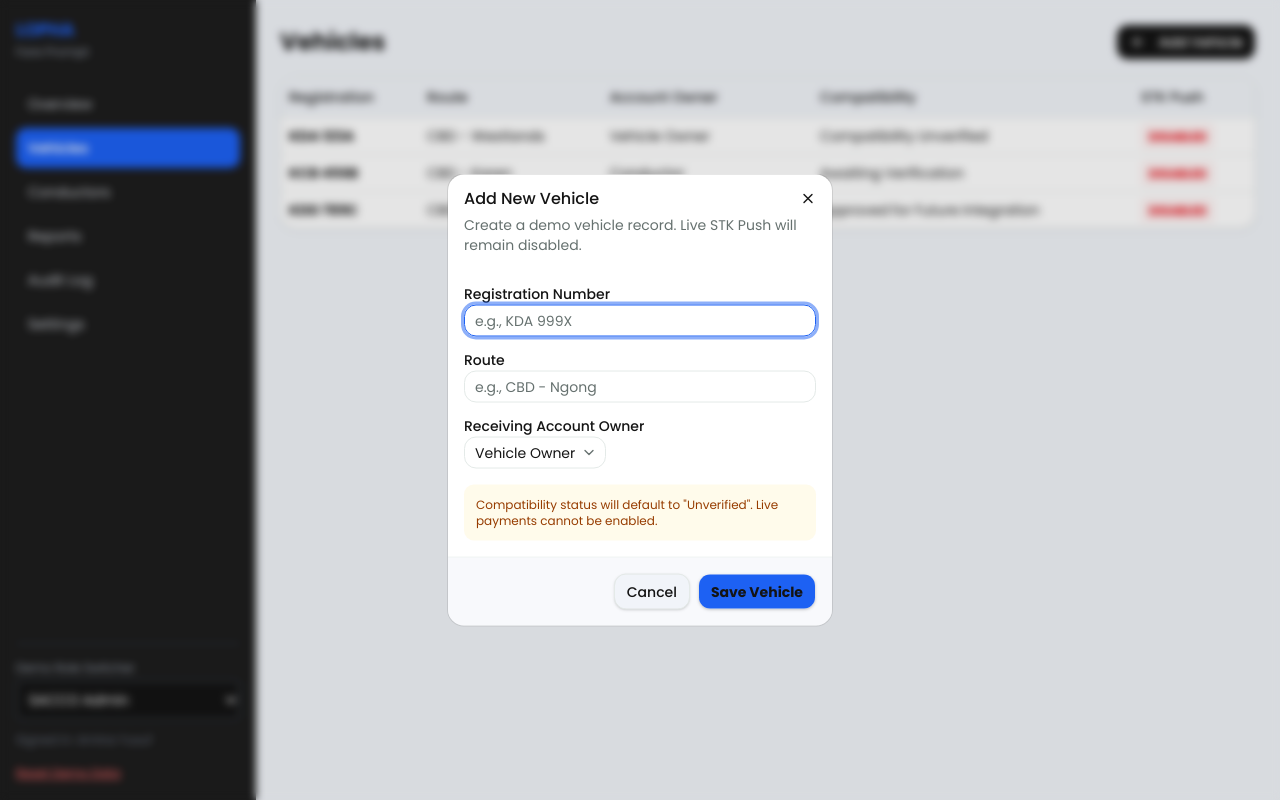
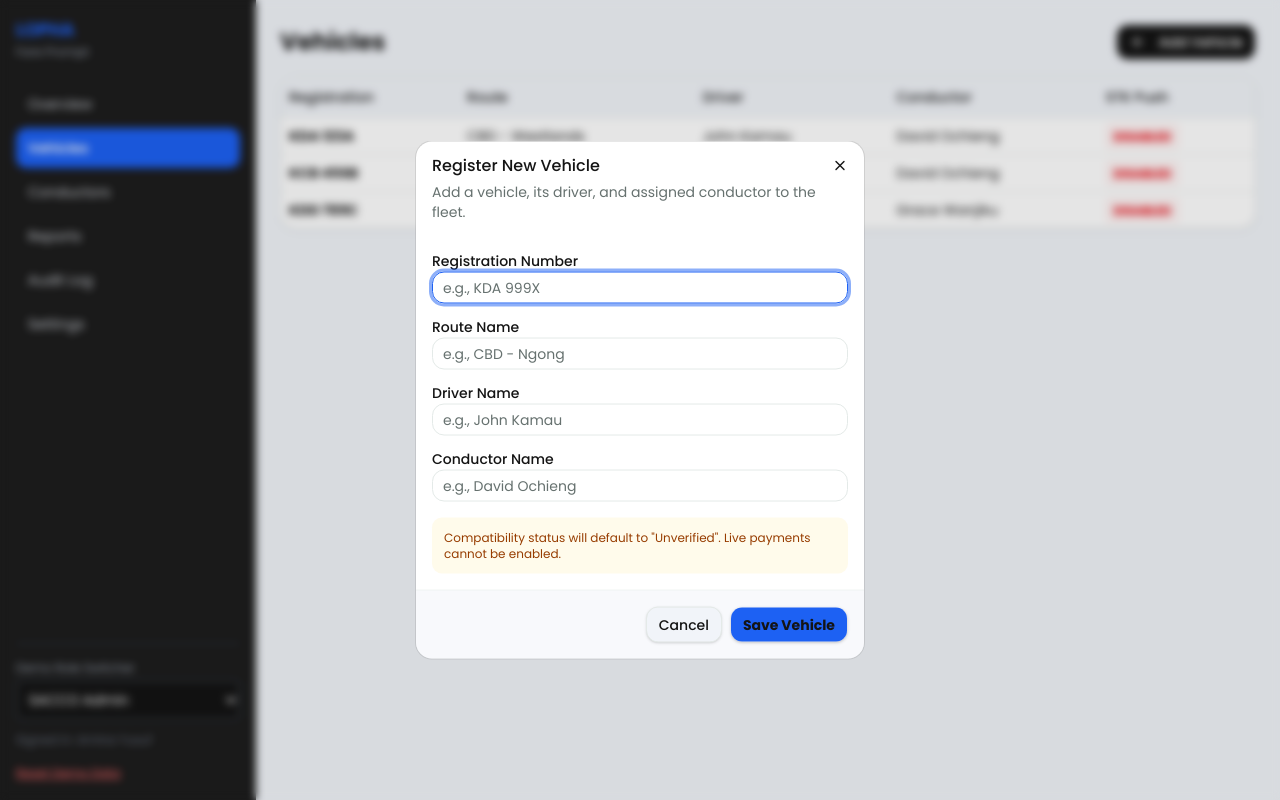
Before and after one commit to kin-s/lopha-fare-prompt, a Next.js app: page /dashboard/vehicles in a window 1280 px wide. Both pictures are taken after a click on the button "Add Vehicle". Built offline with nearby package versions, Linux system fonts and the light colour scheme.

Commit message:
Added driver and conductor fields to vehicle registration

```diff
--- a/src/app/dashboard/conductors/page.tsx
+++ b/src/app/dashboard/conductors/page.tsx
@@ -1,23 +1,11 @@
 'use client';
 import { useDemoStore } from '@/lib/demo-store';
 import { Table, TableBody, TableCell, TableHead, TableHeader, TableRow } from '@/components/ui/table';
-import { Select, SelectContent, SelectItem, SelectTrigger, SelectValue } from '@/components/ui/select';
 import { PageLoader } from '@/components/ui/page-loader';
 
 export default function ConductorsPage() {
-  const { vehicles, updateVehicle, hydrated } = useDemoStore();
+  const { vehicles, hydrated } = useDemoStore();
   if (!hydrated) return <PageLoader />;
-
-  const conductors = [
-    { id: 'cond-01', name: 'David Ochieng' },
-    { id: 'cond-02', name: 'Grace Wanjiku' },
-  ];
-
-  const handleAssign = (vehicleId: string, conductorId: string | null) => {
-    if (!conductorId) return;
-    const v = vehicles.find(x => x.id === vehicleId);
-    if (v) updateVehicle({ ...v, assignedConductorId: conductorId });
-  };
 
   return (
     <div className="p-4 md:p-6 max-w-6xl mx-auto space-y-4">
@@ -36,18 +24,7 @@ export default function ConductorsPage() {
               <TableRow key={v.id} className="hover:bg-lopha-light/50 transition-colors">
                 <TableCell className="font-bold">{v.registrationNumber}</TableCell>
                 <TableCell>{v.routeName}</TableCell>
-                <TableCell>
-                  <Select value={v.assignedConductorId} onValueChange={(val) => handleAssign(v.id, val)}>
-                    <SelectTrigger className="w-[200px] h-9 border-lopha-border bg-white">
-                      <SelectValue placeholder="Unassigned" />
-                    </SelectTrigger>
-                    <SelectContent>
-                      {conductors.map(c => (
-                        <SelectItem key={c.id} value={c.id}>{c.name}</SelectItem>
-                      ))}
-                    </SelectContent>
-                  </Select>
-                </TableCell>
+                <TableCell className="font-medium">{v.assignedConductorName}</TableCell>
               </TableRow>
             ))}
           </TableBody>
--- a/src/app/dashboard/new-request/page.tsx
+++ b/src/app/dashboard/new-request/page.tsx
@@ -13,7 +13,7 @@ import { ShieldAlert, CheckCircle2, Loader2, MessageSquare, XCircle } from 'luci
 export default function NewRequestPage() {
   const { addTransaction, currentUser, vehicles, hydrated } = useDemoStore();
 
-  const myVehicles = vehicles.filter(v => v.assignedConductorId === currentUser.id);
+  const myVehicles = vehicles.filter(v => v.assignedConductorName === currentUser.name);
 
   const [vehicleId, setVehicleId] = useState<string>(myVehicles[0]?.id || '');
   const [amount, setAmount] = useState<number>(50);
--- a/src/app/dashboard/page.tsx
+++ b/src/app/dashboard/page.tsx
@@ -9,7 +9,8 @@ export default function DashboardHome() {
   const { currentUser, currentRole, transactions, vehicles, hydrated } = useDemoStore();
   if (!hydrated) return <PageLoader />;
 
-  const myVehicles = vehicles.filter(v => v.assignedConductorId === currentUser.id || currentRole === 'admin');
+  // FIX: Changed from assignedConductorId to assignedConductorName
+  const myVehicles = vehicles.filter(v => v.assignedConductorName === currentUser.name || currentRole === 'admin');
   const todayTxs = transactions.filter(t => new Date(t.createdAt).toDateString() === new Date().toDateString());
 
   return (
@@ -56,7 +57,6 @@ export default function DashboardHome() {
         </div>
       </div>
 
-      {/* Only show the big New Fare Request button to Conductors */}
       {currentRole === 'conductor' && (
         <div className="grid gap-4 md:grid-cols-1">
           <Link href="/dashboard/new-request">
@@ -67,7 +67,6 @@ export default function DashboardHome() {
         </div>
       )}
 
-      {/* Recent Activity (Only for Conductors) */}
       {currentRole === 'conductor' && todayTxs.length > 0 && (
         <div>
           <h2 className="text-sm font-bold text-lopha-charcoal mb-2">Recent Activity</h2>
--- a/src/app/dashboard/vehicles/page.tsx
+++ b/src/app/dashboard/vehicles/page.tsx
@@ -5,7 +5,7 @@ import { VehicleFormDialog } from '@/components/admin/vehicle-form-dialog';
 import { PageLoader } from '@/components/ui/page-loader';
 
 export default function VehiclesPage() {
-  const { vehicles, hydrated } = useDemoStore();
+  const { vehicles, drivers, hydrated } = useDemoStore();
   if (!hydrated) return <PageLoader />;
 
   return (
@@ -20,23 +20,26 @@ export default function VehiclesPage() {
             <TableRow>
               <TableHead>Registration</TableHead>
               <TableHead>Route</TableHead>
-              <TableHead>Account Owner</TableHead>
-              <TableHead>Compatibility</TableHead>
+              <TableHead>Driver</TableHead>
+              <TableHead>Conductor</TableHead>
               <TableHead>STK Push</TableHead>
             </TableRow>
           </TableHeader>
           <TableBody>
-            {vehicles.map(v => (
+            {vehicles.map(v => {
+              const driver = drivers.find(d => d.id === v.assignedDriverId);
+              return (
                 <TableRow key={v.id} className="hover:bg-lopha-light/50 transition-colors">
                   <TableCell className="font-bold">{v.registrationNumber}</TableCell>
                   <TableCell>{v.routeName}</TableCell>
-                <TableCell>{v.receivingAccount.ownershipCategory}</TableCell>
-                <TableCell className="text-sm">{v.receivingAccount.compatibilityStatus}</TableCell>
+                  <TableCell>{driver?.name || 'Unassigned'}</TableCell>
+                  <TableCell>{v.assignedConductorName || 'Unassigned'}</TableCell>
                   <TableCell>
                     <span className="text-xs font-bold text-red-600 bg-red-50 px-2 py-1 rounded">DISABLED</span>
                   </TableCell>
                 </TableRow>
-            ))}
+              );
+            })}
           </TableBody>
         </Table>
       </div>
--- a/src/components/admin/vehicle-form-dialog.tsx
+++ b/src/components/admin/vehicle-form-dialog.tsx
@@ -4,32 +4,39 @@ import { Button } from '@/components/ui/button';
 import { Input } from '@/components/ui/input';
 import { Label } from '@/components/ui/label';
 import { Dialog, DialogContent, DialogHeader, DialogTitle, DialogTrigger, DialogFooter, DialogDescription } from '@/components/ui/dialog';
-import { Select, SelectContent, SelectItem, SelectTrigger, SelectValue } from '@/components/ui/select';
 import { useDemoStore } from '@/lib/demo-store';
 import { Vehicle } from '@/types';
 import { Plus } from 'lucide-react';
 
 export function VehicleFormDialog() {
-  const { addVehicle } = useDemoStore();
+  const { addVehicle, addDriver } = useDemoStore();
   const [open, setOpen] = useState(false);
+
   const [reg, setReg] = useState('');
   const [route, setRoute] = useState('');
-  const [owner, setOwner] = useState<string>('Vehicle Owner');
+  const [driverName, setDriverName] = useState('');
+  const [conductorName, setConductorName] = useState('');
 
   const handleSubmit = (e: React.FormEvent) => {
     e.preventDefault();
-    if (!reg || !route) return;
+    if (!reg || !route || !driverName || !conductorName) return;
 
+    // 1. Create the driver record
+    const newDriverId = crypto.randomUUID();
+    addDriver({ id: newDriverId, name: driverName, phone: '07XX***XXX' });
+
+    // 2. Create the vehicle record
     const newVehicle: Vehicle = {
       id: crypto.randomUUID(),
       registrationNumber: reg.toUpperCase(),
       routeName: route,
-      assignedConductorId: 'cond-01', // Default assign to cond-01 for demo
+      assignedDriverId: newDriverId,
+      assignedConductorName: conductorName,
       status: 'Active',
       receivingAccount: {
-        vehicleId: crypto.randomUUID(), // Simplified for demo
+        vehicleId: crypto.randomUUID(),
         accountType: 'Pochi la Biashara',
-        ownershipCategory: owner as any,
+        ownershipCategory: 'Vehicle Owner', // Default for new vehicles
         maskedIdentifier: '****' + Math.floor(1000 + Math.random() * 9000),
         compatibilityStatus: 'Compatibility Unverified',
         liveStkPushEnabled: false,
@@ -38,49 +45,47 @@ export function VehicleFormDialog() {
 
     addVehicle(newVehicle);
     setOpen(false);
-    setReg('');
-    setRoute('');
+
+    // Reset form
+    setReg(''); setRoute(''); setDriverName(''); setConductorName('');
   };
 
   return (
     <Dialog open={open} onOpenChange={setOpen}>
-      <DialogTrigger render={
-        <Button className="bg-lopha-charcoal text-white hover:bg-black" />
-      }>
+      <DialogTrigger render={<Button className="bg-lopha-charcoal text-white hover:bg-black" />}>
         <Plus className="h-4 w-4 mr-2" /> Add Vehicle
       </DialogTrigger>
 
-      <DialogContent className="border-lopha-border">
+      <DialogContent className="border-lopha-border sm:max-w-md">
         <DialogHeader>
-          <DialogTitle className="text-lopha-charcoal">Add New Vehicle</DialogTitle>
+          <DialogTitle className="text-lopha-charcoal">Register New Vehicle</DialogTitle>
           <DialogDescription>
-            Create a demo vehicle record. Live STK Push will remain disabled.
+            Add a vehicle, its driver, and assigned conductor to the fleet.
           </DialogDescription>
         </DialogHeader>
+
         <form onSubmit={handleSubmit} className="space-y-4 pt-4">
           <div>
             <Label>Registration Number</Label>
             <Input value={reg} onChange={e => setReg(e.target.value)} placeholder="e.g., KDA 999X" className="mt-1 border-lopha-border" required />
           </div>
           <div>
-            <Label>Route</Label>
+            <Label>Route Name</Label>
             <Input value={route} onChange={e => setRoute(e.target.value)} placeholder="e.g., CBD - Ngong" className="mt-1 border-lopha-border" required />
           </div>
           <div>
-            <Label>Receiving Account Owner</Label>
-            <Select value={owner} onValueChange={(val) => setOwner(val || 'Vehicle Owner')}>
-              <SelectTrigger className="mt-1 border-lopha-border"><SelectValue /></SelectTrigger>
-              <SelectContent>
-                <SelectItem value="Vehicle Owner">Vehicle Owner</SelectItem>
-                <SelectItem value="Conductor">Conductor</SelectItem>
-                <SelectItem value="SACCO or Treasurer">SACCO or Treasurer</SelectItem>
-                <SelectItem value="Varies or Requires Confirmation">Varies</SelectItem>
-              </SelectContent>
-            </Select>
+            <Label>Driver Name</Label>
+            <Input value={driverName} onChange={e => setDriverName(e.target.value)} placeholder="e.g., John Kamau" className="mt-1 border-lopha-border" required />
           </div>
+          <div>
+            <Label>Conductor Name</Label>
+            <Input value={conductorName} onChange={e => setConductorName(e.target.value)} placeholder="e.g., David Ochieng" className="mt-1 border-lopha-border" required />
+          </div>
+
           <div className="bg-amber-50 text-amber-800 text-xs p-3 rounded-md">
             Compatibility status will default to "Unverified". Live payments cannot be enabled.
           </div>
+
           <DialogFooter>
             <Button type="button" variant="outline" onClick={() => setOpen(false)}>Cancel</Button>
             <Button type="submit" className="bg-lopha-mint text-lopha-charcoal hover:bg-[#1de0b3] font-bold">Save Vehicle</Button>
--- a/src/lib/mock-data.ts
+++ b/src/lib/mock-data.ts
@@ -1,27 +1,39 @@
-import { DemoUser, Vehicle, PaymentTransaction, AuditEvent, DemoSettings } from '@/types';
+import { DemoUser, Driver, Vehicle, PaymentTransaction, AuditEvent, DemoSettings } from '@/types';
+
 export const demoUsers: DemoUser[] = [
   { id: 'admin-01', name: 'Amina Yusuf', role: 'admin', assignedVehicleIds: [] },
   { id: 'cond-01', name: 'David Ochieng', role: 'conductor', assignedVehicleIds: ['veh-01', 'veh-02'] },
   { id: 'cond-02', name: 'Grace Wanjiku', role: 'conductor', assignedVehicleIds: ['veh-03'] },
 ];
+
+export const initialDrivers: Driver[] = [
+  { id: 'drv-01', name: 'John Kamau', phone: '0711***111' },
+  { id: 'drv-02', name: 'Peter Njoroge', phone: '0722***222' },
+];
+
 export const initialVehicles: Vehicle[] = [
   {
-    id: 'veh-01', registrationNumber: 'KDA 123A', routeName: 'CBD - Westlands', assignedConductorId: 'cond-01', status: 'Active',
+    id: 'veh-01', registrationNumber: 'KDA 123A', routeName: 'CBD - Westlands',
+    assignedDriverId: 'drv-01', assignedConductorName: 'David Ochieng',
+    status: 'Active',
     receivingAccount: { vehicleId: 'veh-01', accountType: 'Pochi la Biashara', ownershipCategory: 'Vehicle Owner', maskedIdentifier: '****8912', compatibilityStatus: 'Compatibility Unverified', liveStkPushEnabled: false },
   },
   {
-    id: 'veh-02', registrationNumber: 'KCB 456B', routeName: 'CBD - Karen', assignedConductorId: 'cond-01', status: 'Active',
+    id: 'veh-02', registrationNumber: 'KCB 456B', routeName: 'CBD - Karen',
+    assignedDriverId: 'drv-02', assignedConductorName: 'David Ochieng',
+    status: 'Active',
     receivingAccount: { vehicleId: 'veh-02', accountType: 'Pochi la Biashara', ownershipCategory: 'Conductor', maskedIdentifier: '****3345', compatibilityStatus: 'Awaiting Verification', liveStkPushEnabled: false },
   },
   {
-    id: 'veh-03', registrationNumber: 'KDD 789C', routeName: 'CBD - Rongai', assignedConductorId: 'cond-02', status: 'Active',
+    id: 'veh-03', registrationNumber: 'KDD 789C', routeName: 'CBD - Rongai',
+    assignedDriverId: 'drv-01', assignedConductorName: 'Grace Wanjiku',
+    status: 'Active',
     receivingAccount: { vehicleId: 'veh-03', accountType: 'Pochi la Biashara', ownershipCategory: 'SACCO or Treasurer', maskedIdentifier: '****0011', compatibilityStatus: 'Approved for Future Integration', liveStkPushEnabled: false },
   },
 ];
+
 export const initialTransactions: PaymentTransaction[] = [];
-export const initialAuditEvents: AuditEvent[] = [
-  { id: 'evt-01', action: 'Vehicle KDA 123A created', userId: 'admin-01', userName: 'Amina Yusuf', timestamp: new Date().toISOString() },
-];
+export const initialAuditEvents: AuditEvent[] = [];
 export const demoSettings: DemoSettings = {
   globalLiveStkPushStatus: 'DISABLED',
   compatibilityVerification: 'Pending provider approval for individual Pochi la Biashara accounts.',
--- a/src/types/index.ts
+++ b/src/types/index.ts
@@ -1,21 +1,83 @@
 export type UserRole = 'admin' | 'conductor';
-export type DemoUser = { id: string; name: string; role: UserRole; assignedVehicleIds: string[]; };
+
+export type DemoUser = {
+  id: string;
+  name: string;
+  role: UserRole;
+  assignedVehicleIds: string[];
+};
+
+export type Driver = {
+  id: string;
+  name: string;
+  phone: string;
+};
+
 export type VehicleStatus = 'Active' | 'Inactive';
-export type AccountOwnershipCategory = 'Vehicle Owner' | 'Conductor' | 'SACCO or Treasurer' | 'Varies or Requires Confirmation';
-export type AccountStatus = 'Not Configured' | 'Awaiting Verification' | 'Compatibility Unverified' | 'Approved for Future Integration' | 'Disabled';
+
+export type AccountOwnershipCategory =
+  | 'Vehicle Owner'
+  | 'Conductor'
+  | 'SACCO or Treasurer'
+  | 'Varies or Requires Confirmation';
+
+export type AccountStatus =
+  | 'Not Configured'
+  | 'Awaiting Verification'
+  | 'Compatibility Unverified'
+  | 'Approved for Future Integration'
+  | 'Disabled';
+
 export type ReceivingAccountConfig = {
-  vehicleId: string; accountType: string; ownershipCategory: AccountOwnershipCategory;
-  maskedIdentifier: string; compatibilityStatus: AccountStatus; liveStkPushEnabled: false;
+  vehicleId: string;
+  accountType: string;
+  ownershipCategory: AccountOwnershipCategory;
+  maskedIdentifier: string;
+  compatibilityStatus: AccountStatus;
+  liveStkPushEnabled: false;
 };
+
 export type Vehicle = {
-  id: string; registrationNumber: string; routeName: string;
-  assignedConductorId: string; status: VehicleStatus; receivingAccount: ReceivingAccountConfig;
+  id: string;
+  registrationNumber: string;
+  routeName: string;
+  assignedDriverId: string; // New field
+  assignedConductorName: string; // New field (using name for simplicity in this demo)
+  status: VehicleStatus;
+  receivingAccount: ReceivingAccountConfig;
 };
-export type PaymentStatus = 'SUCCESS' | 'PENDING' | 'FAILED' | 'CANCELLED' | 'TIMED_OUT';
+
+export type PaymentStatus =
+  | 'SUCCESS'
+  | 'PENDING'
+  | 'FAILED'
+  | 'CANCELLED'
+  | 'TIMED_OUT';
+
 export type PaymentTransaction = {
-  id: string; demoReference: string; vehicleId: string; vehicleRegistration: string;
-  conductorId: string; maskedPassengerPhone: string; amount: number; status: PaymentStatus;
-  createdAt: string; updatedAt: string; source: 'SIMULATION'; testOutcome: string;
+  id: string;
+  demoReference: string;
+  vehicleId: string;
+  vehicleRegistration: string;
+  conductorId: string;
+  maskedPassengerPhone: string;
+  amount: number;
+  status: PaymentStatus;
+  createdAt: string;
+  updatedAt: string;
+  source: 'SIMULATION';
+  testOutcome: string;
 };
-export type AuditEvent = { id: string; action: string; userId: string; userName: string; timestamp: string; };
-export type DemoSettings = { globalLiveStkPushStatus: 'DISABLED'; compatibilityVerification: string; };
+
+export type AuditEvent = {
+  id: string;
+  action: string;
+  userId: string;
+  userName: string;
+  timestamp: string;
+};
+
+export type DemoSettings = {
+  globalLiveStkPushStatus: 'DISABLED';
+  compatibilityVerification: string;
+};
```
Also changed, not shown: src/lib/demo-store.tsx (+13 -9 lines). Lines whose indentation alone changed are shown as unchanged.
